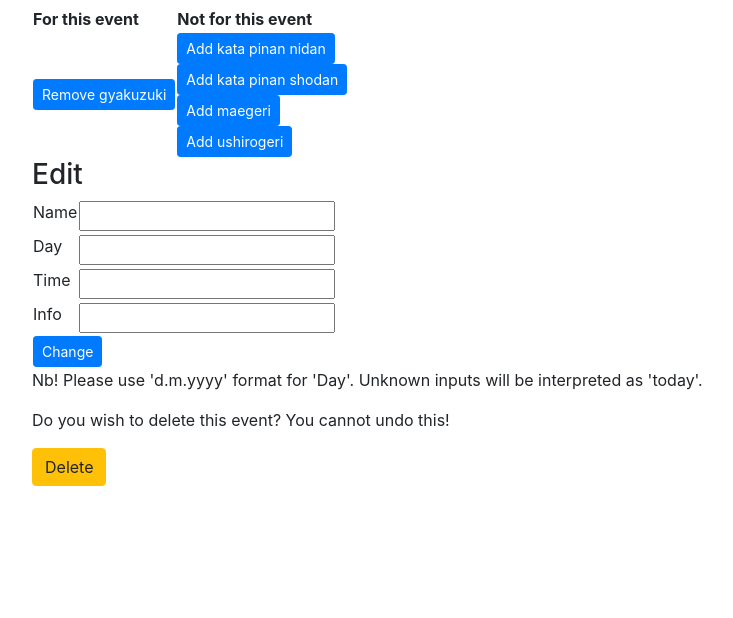
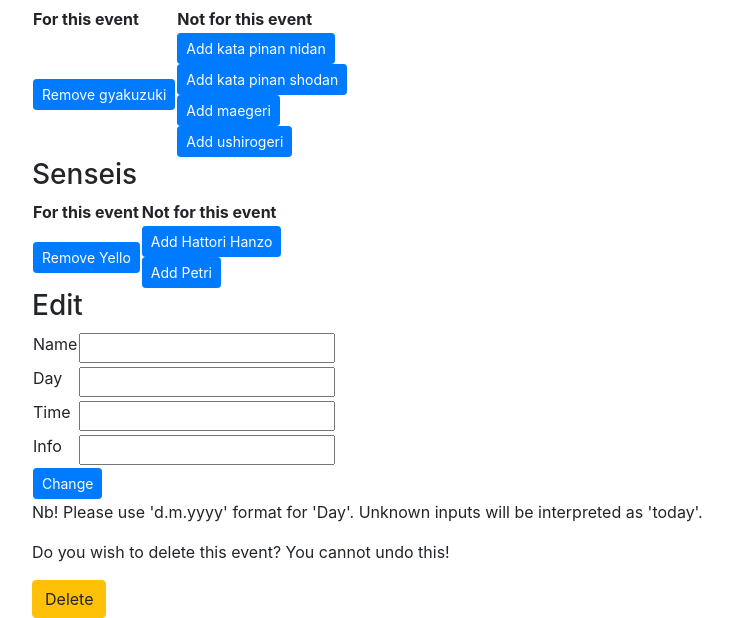
Before and after one commit to eetuahon/karatebase, a Flask app: page /events/1 in a window 1280 px wide. Shown: the part 341-959 px from the top of the page, without its empty margins (53-786 px from the left). Before the commit the page ends 827 px from the top, so only its background shows below. Run offline with Flask 2, Linux system fonts and the light colour scheme; a user stored in the database is signed in; data comes from the database, SQL or seed files in the repository; both versions use the stored data as it was after the commit; some libraries are stand-ins or nearby versions.

Commit message:
Senseis listed in Events list

```diff
--- a/application/events/views.py
+++ b/application/events/views.py
@@ -13,7 +13,8 @@ def events_index():
     b = Events.belts_for_event()
     t = Events.topics_for_event()
     no_t = Events.events_without_topic()
-    return render_template("events/list.html", events = e, belts = b, topics = t, no_topic = no_t)
+    s = Events.senseis_for_event()
+    return render_template("events/list.html", events = e, belts = b, topics = t, no_topic = no_t, senseis = s)
 
 @app.route("/events/new/")
 @login_required
@@ -44,7 +45,9 @@ def edit_events(id):
     nb = Events.belts_for_event_not_id(id)
     t = Events.topics_for_event_id(id)
     nt = Events.topics_for_event_not_id(id)
-    return render_template("events/edit.html", events = e, form = EventForm(), belts = belts, not_belts = nb, topics = t, not_topics = nt)
+    s = Events.senseis_for_event_id(id)
+    ns = Events.senseis_for_event_not_id(id)
+    return render_template("events/edit.html", events = e, form = EventForm(), belts = belts, not_belts = nb, topics = t, not_topics = nt, senseis = s, not_senseis = ns)
 
 @app.route("/events/<id>/addbelt/<b_id>", methods=["POST"])
 @login_required
@@ -55,7 +58,9 @@ def add_belt(id, b_id):
     nb = Events.belts_for_event_not_id(id)
     t = Events.topics_for_event_id(id)
     nt = Events.topics_for_event_not_id(id)
-    return render_template("events/edit.html", events = e, form = EventForm(), belts = belts, not_belts = nb, topics = t, not_topics = nt)
+    s = Events.senseis_for_event_id(id)
+    ns = Events.senseis_for_event_not_id(id)
+    return render_template("events/edit.html", events = e, form = EventForm(), belts = belts, not_belts = nb, topics = t, not_topics = nt, senseis = s, not_senseis = ns)
 
 @app.route("/events/<id>/delbelt/<b_id>", methods=["POST"])
 @login_required
@@ -66,7 +71,9 @@ def del_belt(id, b_id):
     nb = Events.belts_for_event_not_id(id)
     t = Events.topics_for_event_id(id)
     nt = Events.topics_for_event_not_id(id)
-    return render_template("events/edit.html", events = e, form = EventForm(), belts = belts, not_belts = nb, topics = t, not_topics = nt)
+    s = Events.senseis_for_event_id(id)
+    ns = Events.senseis_for_event_not_id(id)
+    return render_template("events/edit.html", events = e, form = EventForm(), belts = belts, not_belts = nb, topics = t, not_topics = nt, senseis = s, not_senseis = ns)
 
 @app.route("/events/<id>/addtopic/<t_id>", methods=["POST"])
 @login_required
@@ -77,7 +84,9 @@ def add_topic(id, t_id):
     nb = Events.belts_for_event_not_id(id)
     t = Events.topics_for_event_id(id)
     nt = Events.topics_for_event_not_id(id)
-    return render_template("events/edit.html", events = e, form = EventForm(), belts = belts, not_belts = nb, topics = t, not_topics = nt)
+    s = Events.senseis_for_event_id(id)
+    ns = Events.senseis_for_event_not_id(id)
+    return render_template("events/edit.html", events = e, form = EventForm(), belts = belts, not_belts = nb, topics = t, not_topics = nt, senseis = s, not_senseis = ns)
 
 @app.route("/events/<id>/deltopic/<t_id>", methods=["POST"])
 @login_required
@@ -88,7 +97,35 @@ def del_topic(id, t_id):
     nb = Events.belts_for_event_not_id(id)
     t = Events.topics_for_event_id(id)
     nt = Events.topics_for_event_not_id(id)
-    return render_template("events/edit.html", events = e, form = EventForm(), belts = belts, not_belts = nb, topics = t, not_topics = nt)
+    s = Events.senseis_for_event_id(id)
+    ns = Events.senseis_for_event_not_id(id)
+    return render_template("events/edit.html", events = e, form = EventForm(), belts = belts, not_belts = nb, topics = t, not_topics = nt, senseis = s, not_senseis = ns)
+
+@app.route("/events/<id>/addsensei/<s_id>", methods=["POST"])
+@login_required
+def add_sensei(id, s_id):
+    Events.add_sensei(id, s_id)
+    e = Events.query.get(id)
+    belts = Events.belts_for_event_id(id)
+    nb = Events.belts_for_event_not_id(id)
+    t = Events.topics_for_event_id(id)
+    nt = Events.topics_for_event_not_id(id)
+    s = Events.senseis_for_event_id(id)
+    ns = Events.senseis_for_event_not_id(id)
+    return render_template("events/edit.html", events = e, form = EventForm(), belts = belts, not_belts = nb, topics = t, not_topics = nt, senseis = s, not_senseis = ns)
+
+@app.route("/events/<id>/delsensei/<s_id>", methods=["POST"])
+@login_required
+def del_sensei(id, s_id):
+    Events.delete_sensei(id, s_id)
+    e = Events.query.get(id)
+    belts = Events.belts_for_event_id(id)
+    nb = Events.belts_for_event_not_id(id)
+    t = Events.topics_for_event_id(id)
+    nt = Events.topics_for_event_not_id(id)
+    s = Events.senseis_for_event_id(id)
+    ns = Events.senseis_for_event_not_id(id)
+    return render_template("events/edit.html", events = e, form = EventForm(), belts = belts, not_belts = nb, topics = t, not_topics = nt, senseis = s, not_senseis = ns)
 
 @app.route("/events/ed/<id>", methods=["POST"])
 @login_required
--- a/application/models.py
+++ b/application/models.py
@@ -164,6 +164,58 @@ class Events(db.Model):
                     " WHERE topic_id = :a AND event_id = :b").params(a=t_id, b=id)
         res = db.engine.execute(stmt)
 
+    staticmethod
+    def senseis_for_event():
+        stmt = text("SELECT S.name, S.id, E.id FROM Senseis S"
+                    " LEFT JOIN senseievents SE ON S.id = SE.sensei_id"
+                    " LEFT JOIN Events E ON E.id = SE.event_id ORDER BY S.name")
+        res = db.engine.execute(stmt)
+
+        response = []
+        for row in res:
+            response.append({"name":row[0], "s_id":row[1], "needed_id":row[2]})
+
+        return response
+
+    @staticmethod
+    def senseis_for_event_id(id):
+        stmt = text("SELECT S.name, S.id FROM Senseis S"
+                    " LEFT JOIN senseievents SE ON S.id = SE.sensei_id"
+                    " WHERE SE.event_id = :a ORDER BY S.name").params(a=id)
+        res = db.engine.execute(stmt)
+
+        response = []
+        for row in res:
+            response.append({"name":row[0], "s_id":row[1]})
+
+        return response
+
+    @staticmethod
+    def senseis_for_event_not_id(id):
+        stmt = text("SELECT S.name, S.id FROM Senseis S"
+                    " WHERE S.id NOT IN (SELECT Ss.id FROM Senseis Ss"
+                    " LEFT JOIN senseievents SE ON Ss.id = SE.sensei_id"
+                    " WHERE SE.event_id = :a) ORDER BY S.name").params(a=id)
+        res = db.engine.execute(stmt)
+
+        response = []
+        for row in res:
+            response.append({"name":row[0], "s_id":row[1]})
+
+        return response
+
+    @staticmethod
+    def add_sensei(id, s_id):
+        stmt = text("INSERT INTO senseievents (sensei_id, event_id)"
+                    " VALUES (:a, :b)").params(a=s_id, b=id)
+        res = db.engine.execute(stmt)
+
+    @staticmethod
+    def delete_sensei(id, s_id):
+        stmt = text("DELETE FROM senseievents"
+                    " WHERE sensei_id = :a AND event_id = :b").params(a=s_id, b=id)
+        res = db.engine.execute(stmt)
+
     @staticmethod
     def events_without_topic():
         stmt = text("SELECT E.day, E.time, E.id"
--- a/application/templates/events/edit.html
+++ b/application/templates/events/edit.html
@@ -67,6 +67,30 @@
         {% endfor %}</td>
     </tr>
   </table>
+  <h3>Senseis</h3>
+  <table>
+    <tr>
+      <th>For this event</th>
+      <th>Not for this event</th>
+    </tr>
+
+    <tr>
+      <td>{% for s in senseis %}
+
+        <form method="POST" action="{{ url_for('del_sensei', id=events.id, s_id=s.s_id) }}">
+          <input type="submit" class="btn btn-primary btn-sm" value="Remove {{ s.name }}"/>
+        </form>
+
+        {% endfor %}</td>
+      <td>{% for s in not_senseis %}
+
+        <form method="POST" action="{{ url_for('add_sensei', id=events.id, s_id=s.s_id) }}">
+          <input type="submit" class="btn btn-primary btn-sm" value="Add {{ s.name }}"/>
+        </form>
+
+        {% endfor %}</td>
+    </tr>
+  </table>
   <h3>Edit</h3>
   <form method="POST" action="{{ url_for('mod_events', id=events.id) }}">
     <table>
--- a/application/templates/events/list.html
+++ b/application/templates/events/list.html
@@ -26,7 +26,11 @@
     {% for e in events %}
     <tr>
       <td>{{ e.day }}<br>{{ e.time }}</td>
-      <td>-Room for senseis-</td>
+      <td>{% for s in senseis %}
+        {% if e.id == s.needed_id %}
+        {{ s.name }} <br>
+        {%  endif %}
+        {% endfor %}</td>
       <td>{% for b in belts %}
         {% if e.id == b.needed_id %}
         {{ b.belt }} <br>
```
Also changed, not shown: application/karatebase.db.
